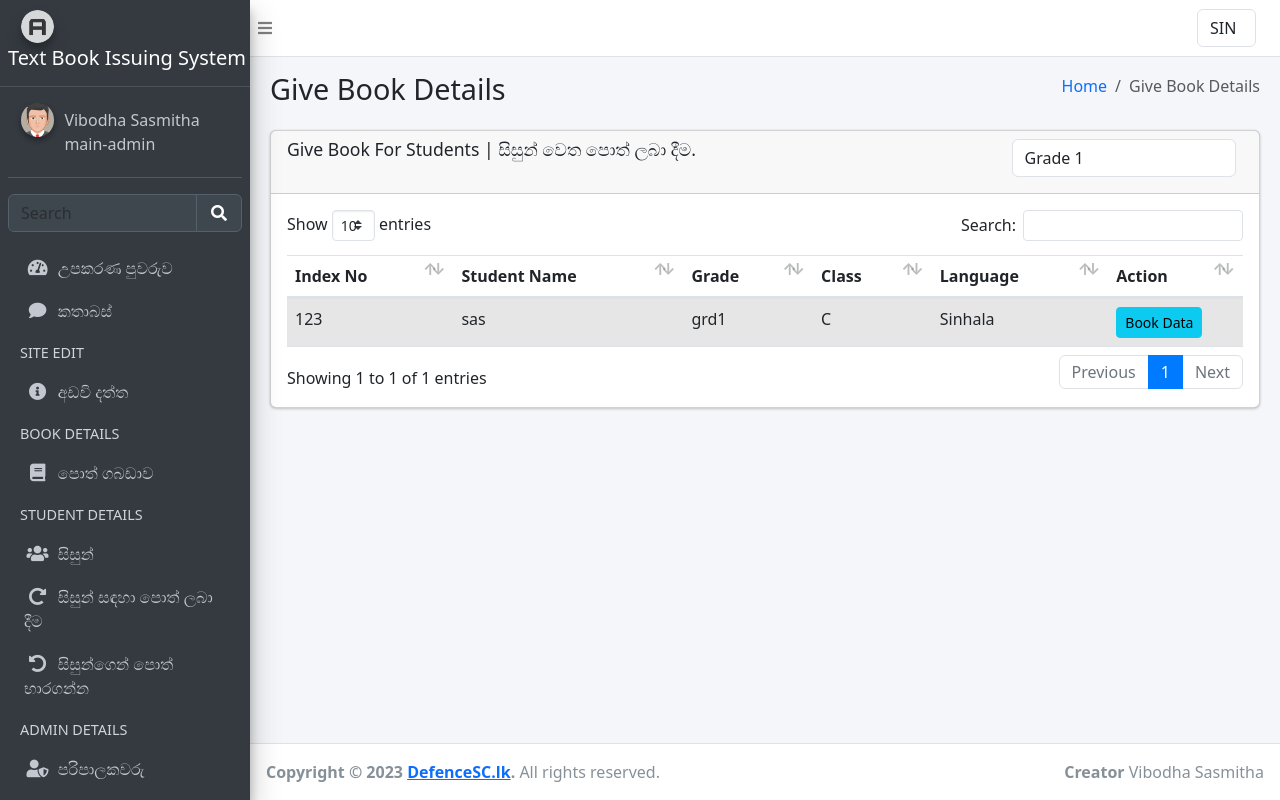
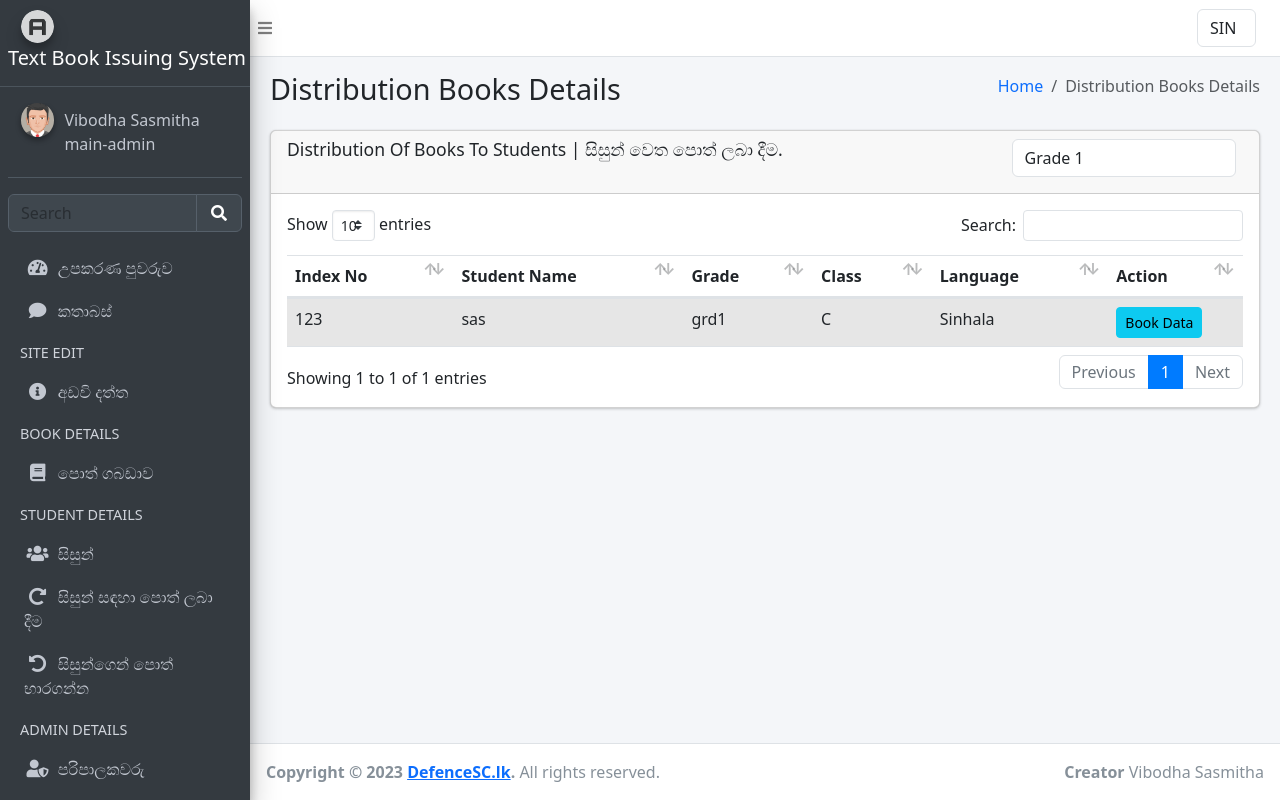
Before and after one commit to Krishanie/Textbook, a PHP site: page /admin/give_books.php in a window 1280 px wide. Run offline with PHP 8.4, Linux system fonts and the light colour scheme; the visitor is signed in with stand-in values (Sample User, id 1); data comes from the database, SQL or seed files in the repository; some libraries are stand-ins or nearby versions.

Commit message:
modified:   admin/frontend/sidebar.php 	modified:   admin/give_books.php

```diff
--- a/admin/frontend/sidebar.php
+++ b/admin/frontend/sidebar.php
@@ -170,7 +170,7 @@
                                 <?php
                                 if ($user_lang == 'en') {
                                 ?>
-                                    Give Books For Students
+                                    Distribution of books to students
                                 <?php
                                 } else {
                                 ?>
--- a/admin/give_books.php
+++ b/admin/give_books.php
@@ -17,12 +17,12 @@
             <div class="container-fluid">
                 <div class="row mb-2">
                     <div class="col-sm-6">
-                        <h1 class="m-0">Give Book Details</h1>
+                        <h1 class="m-0">Distribution Books Details</h1>
                     </div><!-- /.col -->
                     <div class="col-sm-6">
                         <ol class="breadcrumb float-sm-right">
                             <li class="breadcrumb-item"><a class="nav-link text-primary" href="#">Home</a></li>
-                            <li class="breadcrumb-item active">Give Book Details</li>
+                            <li class="breadcrumb-item active">Distribution Books Details</li>
                         </ol>
                     </div><!-- /.col -->
                 </div><!-- /.row -->
@@ -48,7 +48,7 @@
 
                 <div class="card">
                     <div class="card-header">
-                        <h3 class="card-title">Give Book For Students | සිසුන් වෙත පොත් ලබා දීම.</h3>
+                        <h3 class="card-title">Distribution Of Books To Students | සිසුන් වෙත පොත් ලබා දීම.</h3>
                         <div class="col-md-3 float-end">
                             <select id="table_data_grade" class="form-control mb-2">
                                 <?php
```
